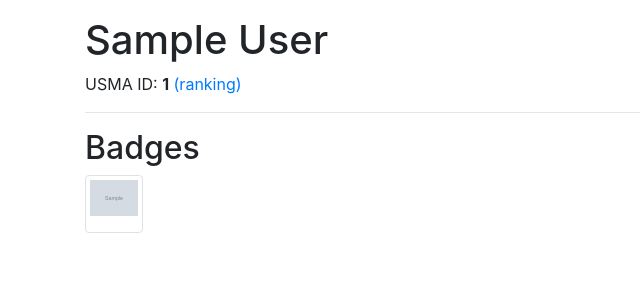
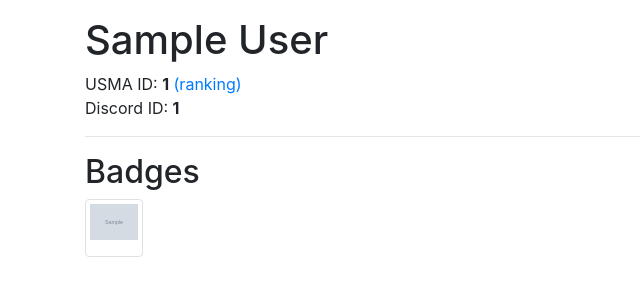
Before and after one commit to riichi/kcc3, a Django app: page /player/1 in a window 1280 px wide. Shown: the top 300 px of the page, without its empty margins (0-640 px from the left). Run offline with Django 3.2, Linux system fonts and the light colour scheme; tables that the repository leaves empty hold one stand-in row (values such as "Sample post"); grey boxes marked "Sample" are stand-in pictures; parts of the project's set-up code (start-up, migrations or seed data) failed here and were passed over; some libraries are stand-ins or nearby versions.

Commit message:
Add Discord ID to the Player model

```diff
--- a/common/models.py
+++ b/common/models.py
@@ -9,7 +9,9 @@ class Player(models.Model):
 
     first_name = models.CharField(max_length=30)
     last_name = models.CharField(max_length=150)
-    usma_id = models.CharField(max_length=30, null=True)
+
+    usma_id = models.CharField(max_length=30, null=True, blank=True)
+    discord_id = models.CharField(max_length=30, null=True, blank=True)
 
     def get_absolute_url(self):
         return reverse('player-detail', kwargs={'pk': self.pk})
--- a/common/templates/common/player_detail.html
+++ b/common/templates/common/player_detail.html
@@ -11,6 +11,13 @@
                target="_blank">
                 (ranking)
             </a>
+        {% else %}
+            <span class="font-italic">None</span>
+        {% endif %}
+        <br>
+        Discord ID:
+        {% if object.discord_id %}
+            <span class="font-weight-bold">{{ object.discord_id }}</span>
         {% else %}
             <span class="font-italic">None</span>
         {% endif %}
```
Also changed, not shown: common/migrations/0003_player_discord_id.py (added).
